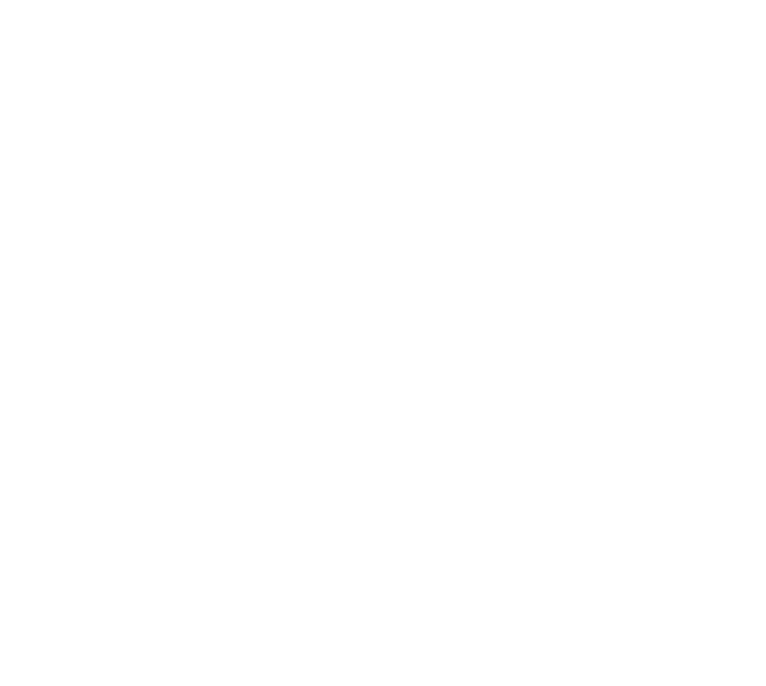
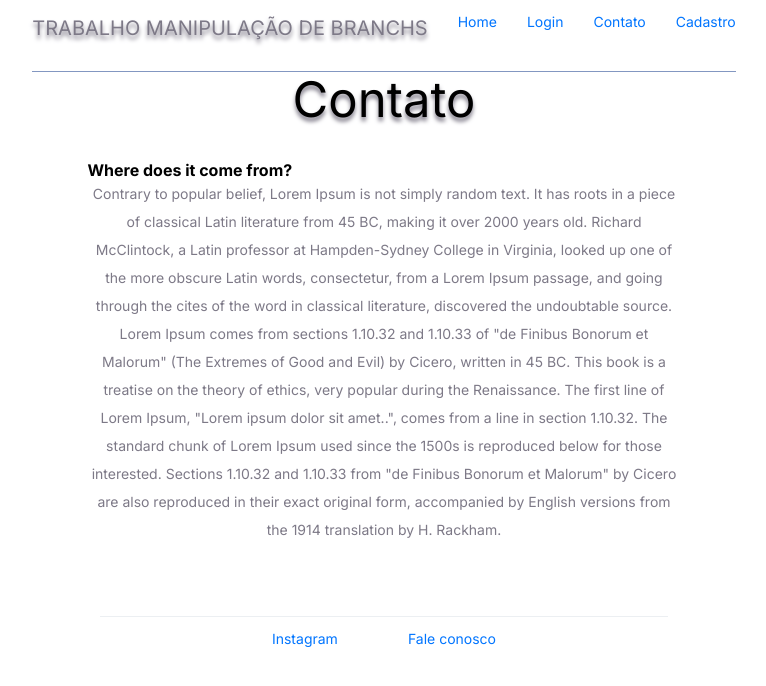
Before and after one commit to MarcusVinicius14/Web_uniSenai_branchs, a plain HTML site: page pages/contato/index.html in a window 1280 px wide. Shown: the whole page, without its empty margins (256-1022 px from the left). Drawn offline with Linux system fonts and the light colour scheme.

Commit message:
Criei a pagina de contato e alterei o estilo do header

```diff
--- a/pages/contato/index.html
+++ b/pages/contato/index.html
@@ -5,10 +5,40 @@
     <meta charset="UTF-8">
     <meta name="viewport" content="width=device-width, initial-scale=1.0">
     <title>Document</title>
+    <link rel="preconnect" href="https://fonts.googleapis.com">
+    <link rel="preconnect" href="https://fonts.gstatic.com" crossorigin>
+    <link
+        href="https://fonts.googleapis.com/css2?family=Inter:ital,opsz,wght@0,14..32,100..900;1,14..32,100..900&display=swap"
+        rel="stylesheet">
+    <link href="./styles.css" rel="stylesheet" />
 </head>
 
 <body>
+    <div class="container">
+        <header class="headerContainer">
+            <p class="header"> TRABALHO MANIPULAÇÃO DE BRANCHS</p>
+            <a  class="linkHeader" id="linkHome" href="../../index.html">Home</a>
+            <a class="linkHeader" href="../login/index.html">Login</a>
+            <a  class="linkHeader" href="../contato/index.html">Contato</a>
+            <a class="linkHeader" href="../cadastro/index.html">Cadastro</a>
 
+        </header>
+        <div></div>
+        <h1>Contato</h1>
+        <div class="textContainer">
+            <h4>Where does it come from?</h4>
+            <p>
+
+Contrary to popular belief, Lorem Ipsum is not simply random text. It has roots in a piece of classical Latin literature from 45 BC, making it over 2000 years old. Richard McClintock, a Latin professor at Hampden-Sydney College in Virginia, looked up one of the more obscure Latin words, consectetur, from a Lorem Ipsum passage, and going through the cites of the word in classical literature, discovered the undoubtable source. Lorem Ipsum comes from sections 1.10.32 and 1.10.33 of "de Finibus Bonorum et Malorum" (The Extremes of Good and Evil) by Cicero, written in 45 BC. This book is a treatise on the theory of ethics, very popular during the Renaissance. The first line of Lorem Ipsum, "Lorem ipsum dolor sit amet..", comes from a line in section 1.10.32.
+
+The standard chunk of Lorem Ipsum used since the 1500s is reproduced below for those interested. Sections 1.10.32 and 1.10.33 from "de Finibus Bonorum et Malorum" by Cicero are also reproduced in their exact original form, accompanied by English versions from the 1914 translation by H. Rackham.
+            </p>
+        </div>
+        <footer class="footerContainer">
+            <a href="https://www.youtube.com/watch?v=Wj5FVhbd8ps&t=222s">Instagram</a>
+            <a href="https://www.youtube.com/watch?v=Wj5FVhbd8ps&t=222s">Fale conosco</a>
+        </footer>
+    </div>
 </body>
 
 </html>
--- /dev/null
+++ b/pages/contato/styles.css
@@ -0,0 +1,107 @@
+* {
+  margin: 0;
+  padding: 0;
+  box-sizing: border-box;
+  font-family: "Inter", sans-serif;
+}
+
+.headerContainer{
+    display: flex;
+    width: 100%;
+    border-bottom: 1px solid #13388885;
+    gap: 30px;
+}
+
+#linkCadastro{
+    margin-left: 100px;
+}
+
+.linkHome{
+    margin-top: 150px;
+}
+
+body {
+  display: flex;
+  align-items: center;
+  justify-content: center;
+}
+
+h1 {
+  font-family: Inter;
+  font-size: 49px;
+  font-weight: 400;
+  line-height: 56px;
+  text-align: center;
+  margin-bottom: 32px;
+  text-shadow: 0px 4px 4px #7d7987;
+}
+
+p {
+  color: #7d7987;
+  font-family: Inter;
+  font-size: 14px;
+  font-weight: 400;
+  line-height: 28px;
+  text-align: center;
+}
+
+.header {
+  font-family: Inter;
+  font-size: 20px;
+  font-weight: 400;
+  line-height: 56px;
+  text-align: center;
+  margin-bottom: 15px;
+  text-shadow: 0px 4px 4px #7d7987;
+}
+
+.span1 {
+  color: #0075ff;
+  font-family: Inter;
+  font-size: 49px;
+  font-weight: 700;
+  line-height: 56px;
+  text-align: center;
+}
+
+.span2 {
+  color: #0075ff;
+  font-family: Inter;
+  font-size: 14px;
+  font-weight: 400;
+  line-height: 28px;
+  text-align: center;
+}
+
+.container {
+  height: 579px;
+  display: flex;
+  align-items: center;
+  flex-direction: column;
+}
+
+.textContainer {
+  margin-bottom: 72px;
+  width: 593px;
+
+}
+
+.footerContainer {
+  width: 568px;
+  display: flex;
+  gap: 70px;
+  align-items: center;
+  justify-content: center;
+  flex-direction: row;
+  border-top: solid 1px #eceff2;
+}
+
+a {
+  margin-top: 8px;
+  color: #0075ff;
+  text-decoration: none;
+  font-size: 14px;
+  font-weight: 400;
+  line-height: 28px;
+  text-align: center;
+}
```
